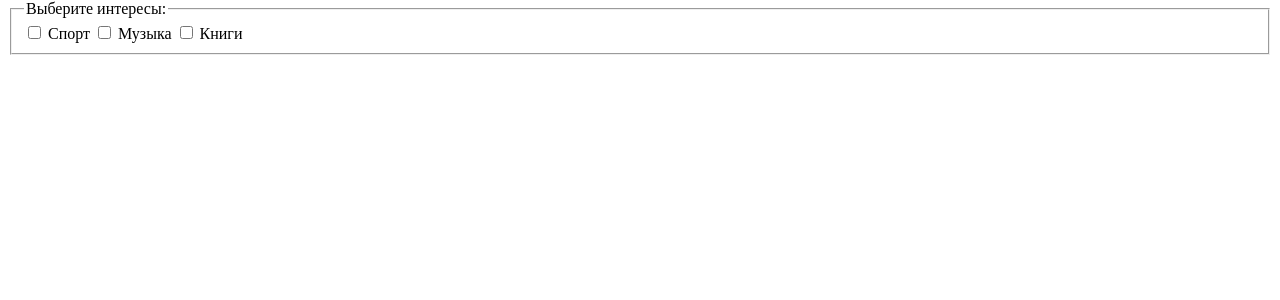
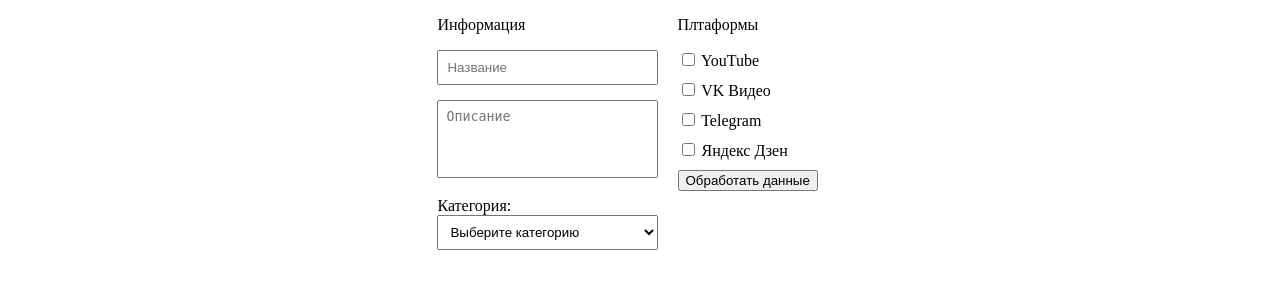
Before and after one commit to KvoERR/MultiLoaderWeb, a Flask app: page / in a window 1280 px wide. Shown: the part 128-428 px from the top of the page. Run offline with Flask 3, Linux system fonts and the light colour scheme.

Commit message:
refactor: reorganize project structure and cleanup
- Move VK and YouTube controllers to utils directory
- Clean up temporary video files
- Add new form handler JavaScript
- Update CSS styles and base template

BREAKING CHANGE: Controller paths relocated from controllers/ to utils/

```diff
--- a/app.py
+++ b/app.py
@@ -1,4 +1,5 @@
-from flask import Flask, render_template
+from flask import Flask, render_template, request, jsonify
+
 
 app = Flask(__name__)
 
@@ -6,5 +7,50 @@ app = Flask(__name__)
 def home():
     return render_template('base.html')
 
+@app.route('/process', methods=['POST'])
+def process_form():
+    try:
+        print("Получен запрос на /process")
+
+        # Получаем данные из формы
+        title = request.form.get('title', '').strip()
+        description = request.form.get('description', '').strip()
+        category = request.form.get('category', '')
+        platforms = request.form.getlist('platforms')
+        timestamp = request.form.get('timestamp', '')
+
+        print(f"Данные от клиента: title={title}, category={category}, platforms={platforms}")
+
+        # Валидация данных
+        if not title:
+            return jsonify({
+                'success': False,
+                'error': 'Название не может быть пустым'
+            })
+
+        if not platforms:
+            return jsonify({
+                'success': False,
+                'error': 'Выберите хотя бы одну платформу'
+            })
+
+        # Обрабатываем данные (ваша бизнес-логика)
+        result = process_video_data(title, description, category, platforms)
+
+        print("Данные успешно обработаны, отправляем ответ")
+
+        return jsonify({
+            'success': True,
+            'result': result,
+            'message': 'Данные успешно получены и обработаны'
+        })
+
+    except Exception as e:
+        print(f"Ошибка при обработке формы: {str(e)}")
+        return jsonify({
+            'success': False,
+            'error': f'Внутренняя ошибка сервера: {str(e)}'
+        })
+
 if __name__ == '__main__':
     app.run(debug=True)
--- a/static/css/style.css
+++ b/static/css/style.css
@@ -5,3 +5,48 @@ header {
     padding: 20px 0;
     background-color: orange; /* опционально */
 }
+main form {
+    display: flex;
+    flex-direction: column;
+    gap: 20px;
+    justify-content: center;
+    align-items: center;
+}
+.form-container {
+    display: flex;
+    gap: 20px;
+    justify-content: center;
+    align-items: flex-start;
+}
+
+.video-info {
+    flex: 0 1 400px;
+}
+
+.platforms {
+    flex: 0 1 300px;
+}
+
+.form-group {
+    margin-bottom: 15px;
+}
+
+.form-group input,
+.form-group textarea,
+.form-group select {
+    width: 100%;
+    padding: 8px;
+    box-sizing: border-box;
+}
+
+.platforms label {
+    display: block;
+    margin-bottom: 10px;
+}
+
+/* Адаптивность
+@media (max-width: 768px) {
+    .form-container {
+        flex-direction: column;
+    }
+}*/
--- /dev/null
+++ b/static/js/form-handler.js
@@ -0,0 +1,130 @@
+function submitForm() {
+    console.log('Кнопка нажата! Отправляем данные...');
+
+    // Находим элементы
+    const form = document.getElementById('uploadForm');
+    const resultDiv = document.getElementById('result');
+    const button = event.target; // Кнопка, на которую нажали
+
+    // Проверяем, что элементы найдены
+    if (!form) {
+        console.error('Форма не найдена!');
+        return;
+    }
+
+    // Показываем загрузку
+    button.disabled = true;
+    button.textContent = 'Обработка...';
+
+    if (resultDiv) {
+        resultDiv.style.display = 'none';
+    }
+
+    // Собираем данные формы
+    const formData = new FormData(form);
+
+    // Добавляем дополнительную информацию (опционально)
+    formData.append('timestamp', new Date().toISOString());
+
+    console.log('Отправляем данные:', {
+        title: formData.get('title'),
+        description: formData.get('description'),
+        category: formData.get('category'),
+        platforms: formData.getAll('platforms')
+    });
+
+    // Отправляем AJAX запрос во Flask
+    fetch('/process', {
+        method: 'POST',
+        body: formData
+    })
+    .then(response => {
+        console.log('Получен ответ от сервера:', response.status);
+        if (!response.ok) {
+            throw new Error(`HTTP error! status: ${response.status}`);
+        }
+        return response.json();
+    })
+    .then(data => {
+        console.log('Данные от сервера:', data);
+
+        if (data.success) {
+            showSuccess(data.result);
+        } else {
+            showError(data.error || 'Неизвестная ошибка');
+        }
+    })
+    .catch(error => {
+        console.error('Ошибка при отправке:', error);
+        showError('Ошибка сети: ' + error.message);
+    })
+    .finally(() => {
+        // Восстанавливаем кнопку
+        button.disabled = false;
+        button.textContent = 'Обработать данные';
+    });
+}
+
+// Функция показа успешного результата
+function showSuccess(result) {
+    const resultDiv = document.getElementById('result');
+    if (!resultDiv) return;
+
+    resultDiv.className = 'result success';
+    resultDiv.innerHTML = `
+        <h3>✅ Данные успешно обработаны!</h3>
+        <p><strong>Название:</strong> ${result.title || 'Не указано'}</p>
+        <p><strong>Описание:</strong> ${result.description || 'Не указано'}</p>
+        <p><strong>Категория:</strong> ${result.category_name || 'Не выбрана'}</p>
+        <p><strong>Платформы:</strong> ${result.platforms_str || 'Не выбраны'}</p>
+        <p><small>Запрос обработан: ${new Date().toLocaleString()}</small></p>
+    `;
+    resultDiv.style.display = 'block';
+
+    // Плавная прокрутка к результату
+    resultDiv.scrollIntoView({ behavior: 'smooth', block: 'nearest' });
+}
+
+// Функция показа ошибки
+function showError(errorMessage) {
+    const resultDiv = document.getElementById('result');
+    if (!resultDiv) return;
+
+    resultDiv.className = 'result error';
+    resultDiv.innerHTML = `
+        <h3>❌ Ошибка обработки</h3>
+        <p>${errorMessage}</p>
+    `;
+    resultDiv.style.display = 'block';
+
+    // Плавная прокрутка к ошибке
+    resultDiv.scrollIntoView({ behavior: 'smooth', block: 'nearest' });
+}
+
+// Дополнительная функция валидации (опционально)
+function validateForm() {
+    const title = document.getElementById('title')?.value.trim();
+    const platforms = document.querySelectorAll('input[name="platforms"]:checked');
+
+    if (!title) {
+        showError('Пожалуйста, введите название видео');
+        return false;
+    }
+
+    if (platforms.length === 0) {
+        showError('Пожалуйста, выберите хотя бы одну платформу');
+        return false;
+    }
+
+    return true;
+}
+
+// Обновляем основную функцию с валидацией
+const originalSubmitForm = submitForm;
+submitForm = function() {
+    if (validateForm()) {
+        originalSubmitForm.call(this);
+    }
+};
+
+console.log('Form handler loaded successfully!');
--- a/templates/base.html
+++ b/templates/base.html
@@ -13,24 +13,59 @@
     </header>
 
     <main>
-        <fieldset>
-            <legend>Выберите интересы:</legend>
+        <form class="upload-form" id="uploadForm">
+            <div class="form-container">
+                <div class="video-info">
+                    <p>Информация</p>
+                    <div class="form-group">
+                        <input type="text" id="title" name="title" placeholder="Название" required>
+                    </div>
 
+                    <div class="form-group">
+                        <textarea id="description" name="description" placeholder="Описание" rows="4" style="resize: none;"></textarea>
+                    </div>
+
+                    <div class="form-group">
+                        <label for="category">Категория:</label>
+                        <select id="category" name="category">
+                            <option value="">Выберите категорию</option>
+                            <option value="education">Образование</option>
+                            <option value="entertainment">Развлечения</option>
+                            <option value="music">Музыка</option>
+                            <option value="sports">Спорт</option>
+                        </select>
+                    </div>
+                </div>
+
+                <div class="platforms">
+                    <p>Плтаформы</p>
                     <label>
-                <input type="checkbox" name="interests" value="sports"> Спорт
+                        <input type="checkbox" name="platforms" value="youtube"> YouTube
                     </label>
 
                     <label>
-                <input type="checkbox" name="interests" value="music"> Музыка
+                        <input type="checkbox" name="platforms" value="vk"> VK Видео
                     </label>
 
                     <label>
-                <input type="checkbox" name="interests" value="books"> Книги
+                        <input type="checkbox" name="platforms" value="telegram"> Telegram
                     </label>
-        </fieldset>
+
+                    <label>
+                        <input type="checkbox" name="platforms" value="yandex"> Яндекс Дзен
+                    </label>
+                    <button type="button" onclick="submitForm()">Обработать данные</button>
+                </div>
+            </div>
+
+        </form>
+
+        <div id="result" class="result"></div>
+    </div>
     </main>
 
     <footer>
     </footer>
+    <script src="{{ url_for('static', filename='js/form-handler.js') }}"></script>
 </body>
 </html>
```
Also changed, not shown: utils/VK.py (renamed from controllers/VK/VK.py), utils/YouTube.py (renamed from controllers/YouTube/YouTube.py), utils/client_secret.json (renamed from controllers/YouTube/client_secret.json), utils/token.json (renamed from controllers/YouTube/token.json), 6 other files. Lines whose indentation alone changed are shown as unchanged.
